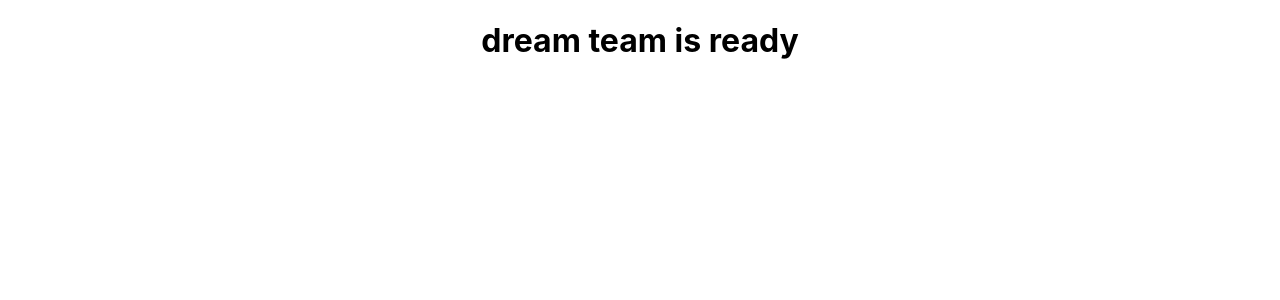
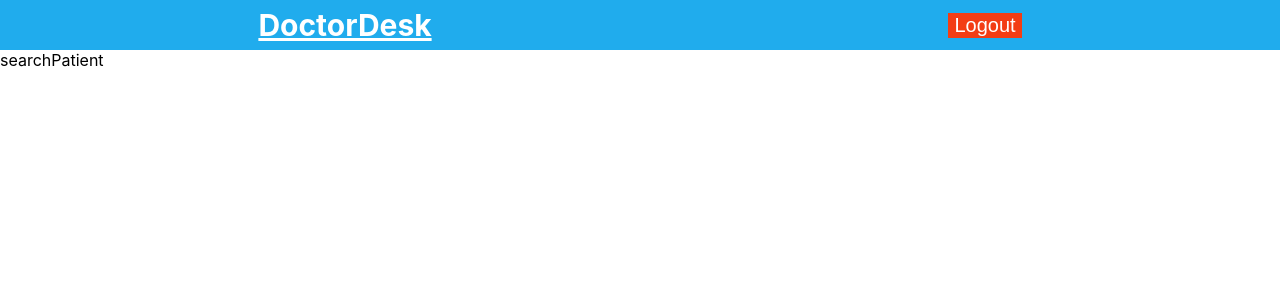
Before and after one commit to AchmetCh/doctordesk, a React (Create React App) app in the folder client/: page / in a window 1280 px wide. Shown: the top 300 px of the page. Built offline with nearby package versions, Linux system fonts and the light colour scheme; sample sign-in values are in the browser's storage.

Commit message:
Navbar, logout, login ok

```diff
--- a/client/src/App.css
+++ b/client/src/App.css
@@ -1,38 +1,4 @@
-.App {
-  text-align: center;
-}
-
-.App-logo {
-  height: 40vmin;
-  pointer-events: none;
-}
-
-@media (prefers-reduced-motion: no-preference) {
-  .App-logo {
-    animation: App-logo-spin infinite 20s linear;
+.layout {
+  display: flex;
+  justify-content: space-around
   }
-}
-
-.App-header {
-  background-color: #282c34;
-  min-height: 100vh;
-  display: flex;
-  flex-direction: column;
-  align-items: center;
-  justify-content: center;
-  font-size: calc(10px + 2vmin);
-  color: white;
-}
-
-.App-link {
-  color: #61dafb;
-}
-
-@keyframes App-logo-spin {
-  from {
-    transform: rotate(0deg);
-  }
-  to {
-    transform: rotate(360deg);
-  }
-}
--- a/client/src/App.js
+++ b/client/src/App.js
@@ -1,10 +1,33 @@
 import './App.css';
+import React, {useState} from 'react'
+import { BrowserRouter as Router, Route, Routes, Navigate } from 'react-router-dom';
+import NavBar from './components/NavBar';
+import Login from './components/Login';
+import SearchPatient from './components/SearchPatient';
 
 function App() {
+  const isLoggedIn = !!localStorage.getItem('token')
+
   return (
-    <div className="App">
-     <h1>dream team is ready</h1>
-    </div>
+<Router>
+      <div className="App">
+        {isLoggedIn ? (
+          <>
+            <NavBar className="layout" />
+            <Routes>
+              <Route path="/searchpatient" element={<SearchPatient />} />
+              <Route index element={<SearchPatient />} />
+              {/* Add more routes here */}
+            </Routes>
+          </>
+        ) : (
+          <Routes>
+           <Route path="/" element={<Login />} />
+            <Route path="*" element={<Navigate to="/" />} />
+          </Routes>
+        )}
+      </div>
+    </Router>
   );
 }
 
--- a/client/src/components/Login.js
+++ b/client/src/components/Login.js
@@ -0,0 +1,150 @@
+import React, { useState, useEffect } from "react";
+import axios from "axios";
+import { useNavigate } from "react-router-dom";
+import {ToastContainer, toast} from 'react-toastify'
+import 'react-toastify/dist/ReactToastify.css';
+import './login.css'
+
+const ToastSuccessful = () => toast("Login Successful!");
+const ToastFailed = () => toast("Login Failed! Please try again.");
+
+const Login = () => {
+  const [username, setUsername] = useState("");
+  const [password, setPassword] = useState("");
+
+
+
+  const navigate = useNavigate();
+  const apiUrl = 'http://localhost:8000';
+
+  const handleSubmit = async (e) => {
+    e.preventDefault();
+  const credentials = { username, password }
+  try {
+    const response = await axios.post(`${apiUrl}/api/login`, credentials)
+      console.log(response.data.token);
+      if (response.status === 200) {
+        localStorage.setItem("token", response.data.token);
+        ToastSuccessful();
+        setTimeout(() => window.location.href = '/searchPatient', 1000);
+      } else {
+        ToastFailed();
+      }
+    } catch (error) {
+        ToastFailed();
+      console.log(error);
+      console.log('test');
+    }
+  };
+
+
+
+  return (
+    <div className="container">
+        <div className="imgForm">
+        <div className="img">
+            <img src="https://as2.ftcdn.net/v2/jpg/00/49/82/59/1000_F_49825930_uOTi1tSc6gk8N8QNelAiSxUY5lxSRETB.jpg"/>
+        </div>
+      <div className="form">
+
+      <form onSubmit={handleSubmit}>
+        <div>
+        <label>Username</label>
+        <input
+          type="text"
+          value={username}
+          onChange={(e) => setUsername(e.target.value)}
+        />
+        </div>
+        <div>
+            <label>Password</label>
+            <input
+            type="password"
+            value={password}
+            onChange={(e) => setPassword(e.target.value)}
+            />
+        </div>
+        <button type="submit">Login</button>
+      </form>
+      </div>
+      </div>
+      <ToastContainer />
+    </div>
+  );
+};
+
+export default Login;
+
+
+
+// import React, { useState, useEffect } from "react";
+// import axios from "axios";
+// import { useNavigate } from "react-router-dom";
+// import { ToastContainer, toast } from 'react-toastify'
+// import 'react-toastify/dist/ReactToastify.css'
+
+// const ToastSuccessful = () => toast("Login Successful!");
+// const ToastFailed = () => toast("Login Failed! Please try again.");
+
+// const Login = () => {
+//   const [username, setUsername] = useState("");
+//   const [password, setPassword] = useState("");
+//   const [isLoggedIn, setIsLoggedIn] = useState(false); // Add this state
+
+//   const navigate = useNavigate();
+//   const apiUrl = 'http://localhost:8000';
+
+//   const handleSubmit = async (e) => {
+//     e.preventDefault();
+//     const credentials = { username, password };
+//     try {
+//       const response = await axios.post(`${apiUrl}/api/login`, credentials);
+//       console.log(response.data.token);
+//       if (response.status === 200) {
+//         localStorage.setItem("token", response.data.token);
+//         ToastSuccessful();
+//         setIsLoggedIn(true);
+//       } else {
+//         ToastFailed();
+//       }
+//     } catch (error) {
+//       ToastFailed();
+//       console.log(error);
+//       console.log('test');
+//     }
+//   };
+
+//   useEffect(() => {
+//     if (isLoggedIn) {
+//       navigate('/searchpatient');
+//     }
+//   }, [isLoggedIn, navigate]);
+
+//   return (
+//     <div>
+//       <h1>Login</h1>
+//       <form onSubmit={handleSubmit}>
+//         <div>
+//           <label>Username</label>
+//           <input
+//             type="text"
+//             value={username}
+//             onChange={(e) => setUsername(e.target.value)}
+//           />
+//         </div>
+//         <div>
+//           <label>Password</label>
+//           <input
+//             type="password"
+//             value={password}
+//             onChange={(e) => setPassword(e.target.value)}
+//           />
+//         </div>
+//         <button type="submit">Login</button>
+//       </form>
+//       <ToastContainer />
+//     </div>
+//   );
+// };
+
+// export default Login;
--- /dev/null
+++ b/client/src/components/NavBar.css
@@ -0,0 +1,23 @@
+.nav {
+    display: flex;
+    justify-content: space-around;
+    background-color: rgb(32, 172, 237);
+    height: 50px;
+    align-items: center;
+}
+.logo {
+    font-size: 30px;
+    color:white;
+    font-weight: bold;
+}
+.logoutBtn {
+    background-color: rgb(243, 61, 21);
+    color: white;
+    font-size: 20px;
+    outline: none;
+    border: none;
+}
+.logoutBtn:hover {
+    cursor: pointer;
+    background-color: rgb(189, 55, 25);
+}
--- /dev/null
+++ b/client/src/components/NavBar.js
@@ -0,0 +1,29 @@
+import React from 'react'
+import {Outlet, Link, useNavigate } from 'react-router-dom'
+import './NavBar.css'
+import {ToastContainer, toast} from 'react-toastify'
+import 'react-toastify/dist/ReactToastify.css';
+
+const ToastSuccessful = () => toast("Logout successfuly");
+const NavBar = () => {
+    const navigate = useNavigate()
+    const handleLogout = () => {
+        localStorage.removeItem('token')
+        setTimeout(() => window.location.href = `/`,1000);
+        ToastSuccessful()
+    }
+  return (
+    <div className='navbar'>
+    <header>
+     <nav className='nav'>
+     <Link to="/" className='logo'> DoctorDesk</Link>
+     <button onClick={handleLogout} className='logoutBtn'>Logout</button>
+     </nav>
+    </header>
+    <Outlet />
+    <ToastContainer/>
+    </div>
+  )
+}
+
+export default NavBar
--- a/client/src/components/SearchPatient.js
+++ b/client/src/components/SearchPatient.js
@@ -0,0 +1,9 @@
+import React from 'react'
+
+const SearchPatient = () => {
+  return (
+    <div>searchPatient</div>
+  )
+}
+
+export default SearchPatient
--- /dev/null
+++ b/client/src/components/login.css
@@ -0,0 +1,33 @@
+.container {
+    display: grid;
+    margin: 5%;
+}
+.imgForm {
+    place-self: center;
+    display: flex;
+    align-items: center;
+    justify-items: center;
+    border: 1px solid black;
+}
+.img {
+
+
+}
+.img img {
+    height: 400px;
+    width: auto;
+}
+.form form {
+    display: flex;
+    flex-direction: column;
+}
+.form form button {
+    width: 150px;
+    height: 30px;
+    margin-top: 10px;
+    align-self: center;
+    background-color: rgba(16, 133, 243, 0.863);
+    color: white;
+    outline: none;
+    border: none;
+}
--- a/client/src/index.js
+++ b/client/src/index.js
@@ -2,7 +2,7 @@ import React from 'react';
 import ReactDOM from 'react-dom/client';
 import './index.css';
 import App from './App';
-import reportWebVitals from './reportWebVitals';
+
 
 const root = ReactDOM.createRoot(document.getElementById('root'));
 root.render(
@@ -11,7 +11,22 @@ root.render(
   </React.StrictMode>
 );
 
+
+// import React from 'react';
+// import ReactDOM from 'react-dom';
+// import './index.css';
+// import App from './App';
+// import { BrowserRouter as Router } from 'react-router-dom';
+
+// const root = ReactDOM.createRoot(document.getElementById('root'));
+//  root.render(
+//   <Router>
+//     <App />
+//   </Router>,
+//   document.getElementById('root')
+// );
+
+
 // If you want to start measuring performance in your app, pass a function
 // to log results (for example: reportWebVitals(console.log))
 // or send to an analytics endpoint. Learn more: https://bit.ly/CRA-vitals
-reportWebVitals();
--- a/client/src/reportWebVitals.js
+++ /dev/null
@@ -1,13 +0,0 @@
-const reportWebVitals = onPerfEntry => {
-  if (onPerfEntry && onPerfEntry instanceof Function) {
-    import('web-vitals').then(({ getCLS, getFID, getFCP, getLCP, getTTFB }) => {
-      getCLS(onPerfEntry);
-      getFID(onPerfEntry);
-      getFCP(onPerfEntry);
-      getLCP(onPerfEntry);
-      getTTFB(onPerfEntry);
-    });
-  }
-};
-
-export default reportWebVitals;
```
Also changed, not shown: client/src/components/Layout.js (deleted), 1 other file (tests, documents, lock files or other folders).
